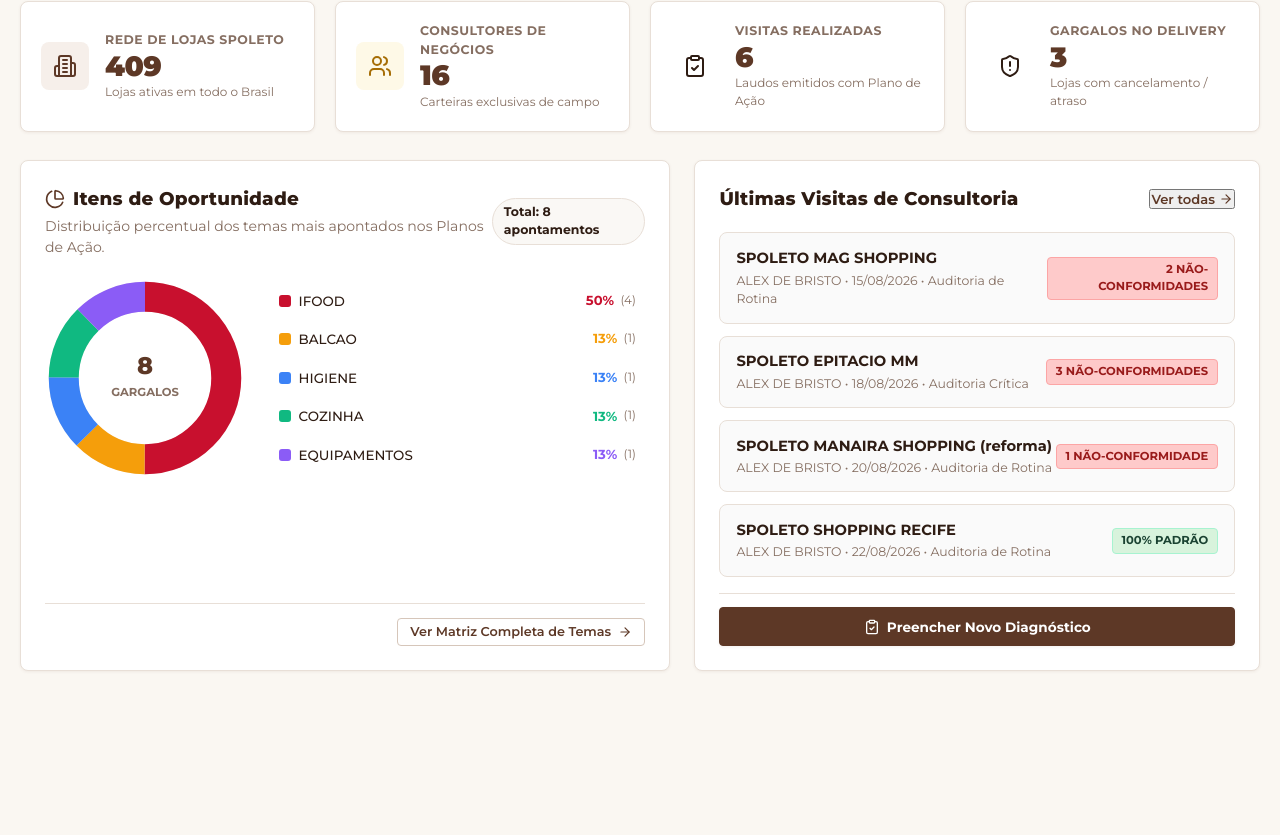
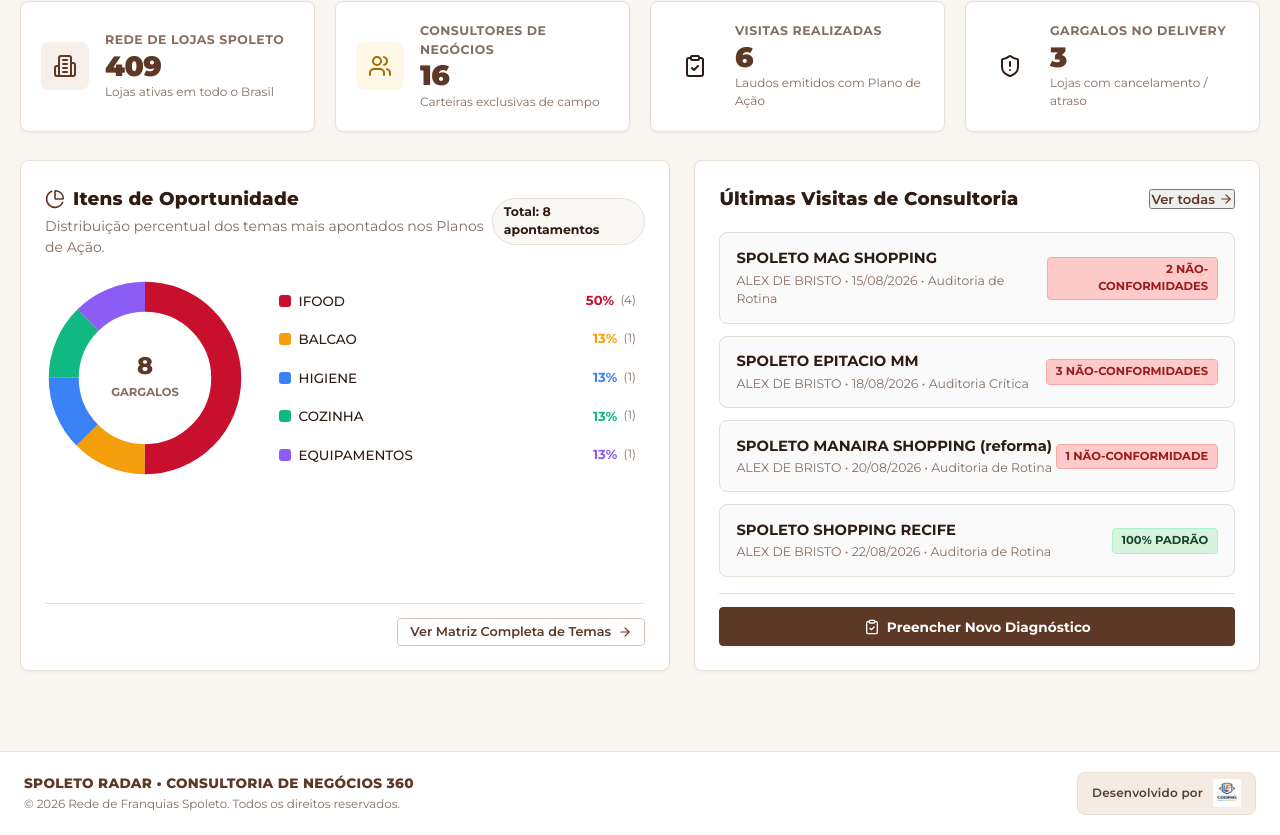
Before and after one commit to lhukas-porto/spoleto-radar, a React (Vite) app: page / in a window 1280 px wide. Shown: the part 216-1051 px from the top of the page. Before the commit the page ends 967 px from the top, so only its background shows below. Built offline with nearby package versions, Linux system fonts and the light colour scheme; no server answers; the database is empty.

Commit message:
feat(footer): adicionar rodape com logo oficial da LFcoding e creditos de desenvolvimento

```diff
--- a/src/App.jsx
+++ b/src/App.jsx
@@ -8,6 +8,7 @@
 import ConsultantsView from './components/ConsultantsView';
 import TaxonomyView from './components/TaxonomyView';
 import VisitReportModal from './components/VisitReportModal';
+import Footer from './components/Footer';
 
 export default function App() {
   const context = useApp();
@@ -58,6 +59,8 @@
         {activeTab === 'taxonomy' && <TaxonomyView />}
       </main>
 
+      <Footer />
+
       {/* Global Visit Report & Action Plan Modal */}
       <VisitReportModal />
 
--- /dev/null
+++ b/src/components/Footer.jsx
@@ -0,0 +1,74 @@
+import React from 'react';
+import lfLogo from '../assets/lfcoding_logo.png';
+
+export default function Footer() {
+  const currentYear = new Date().getFullYear();
+
+  return (
+    <footer
+      className="app-footer no-print"
+      style={{
+        marginTop: 'auto',
+        borderTop: '1px solid var(--border-subtle, #E2E8F0)',
+        backgroundColor: '#FFFFFF',
+        padding: '1.25rem 1.5rem',
+        boxShadow: '0 -2px 10px rgba(0,0,0,0.02)'
+      }}
+    >
+      <div
+        className="container"
+        style={{
+          display: 'flex',
+          justifyContent: 'space-between',
+          alignItems: 'center',
+          flexWrap: 'wrap',
+          gap: '1rem',
+          padding: 0
+        }}
+      >
+        {/* Lado Esquerdo: Info da Aplicação */}
+        <div style={{ display: 'flex', flexDirection: 'column', gap: '0.2rem' }}>
+          <div style={{ fontSize: '0.85rem', fontWeight: 800, color: 'var(--primary-brown, #5D3826)', letterSpacing: '0.3px' }}>
+            SPOLETO RADAR &bull; CONSULTORIA DE NEGÓCIOS 360
+          </div>
+          <div style={{ fontSize: '0.74rem', color: 'var(--text-muted, #64748B)' }}>
+            &copy; {currentYear} Rede de Franquias Spoleto. Todos os direitos reservados.
+          </div>
+        </div>
+
+        {/* Lado Direito: Desenvolvido por LFcoding com Logo */}
+        <div
+          style={{
+            display: 'flex',
+            alignItems: 'center',
+            gap: '0.65rem',
+            background: 'var(--bg-warm, #FAF8F5)',
+            padding: '0.4rem 0.85rem',
+            borderRadius: 'var(--radius-md, 8px)',
+            border: '1px solid #E8DFD8'
+          }}
+        >
+          <span style={{
+            fontSize: '0.75rem',
+            color: 'var(--text-secondary, #475569)',
+            fontWeight: 600,
+            letterSpacing: '0.2px'
+          }}>
+            Desenvolvido por
+          </span>
+          <img
+            src={lfLogo}
+            alt="LFcoding"
+            style={{
+              height: '28px',
+              width: 'auto',
+              objectFit: 'contain',
+              display: 'block'
+            }}
+            title="LFcoding"
+          />
+        </div>
+      </div>
+    </footer>
+  );
+}
```
Also changed, not shown: public/lfcoding_logo.png (added), src/assets/lfcoding_logo.png (added).
